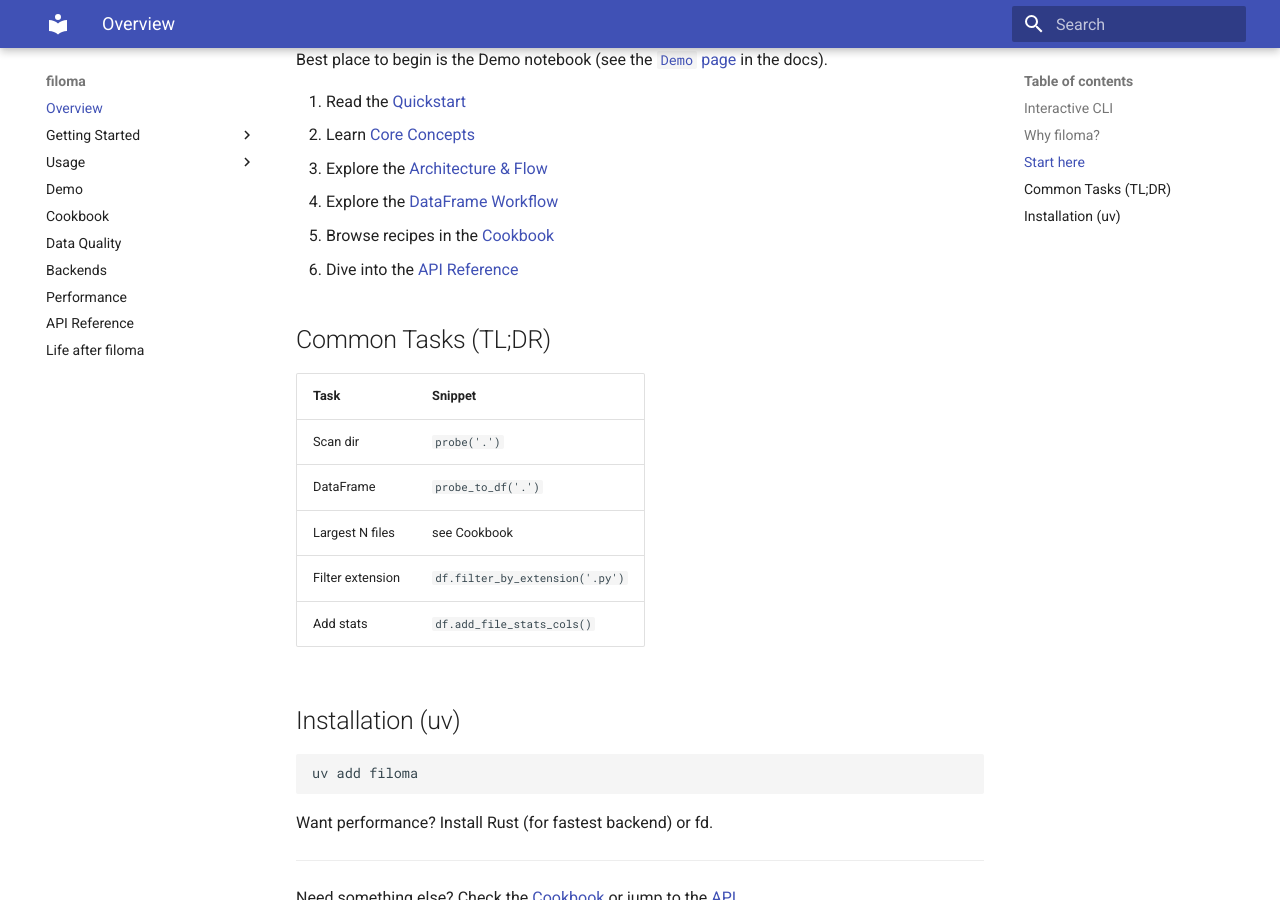
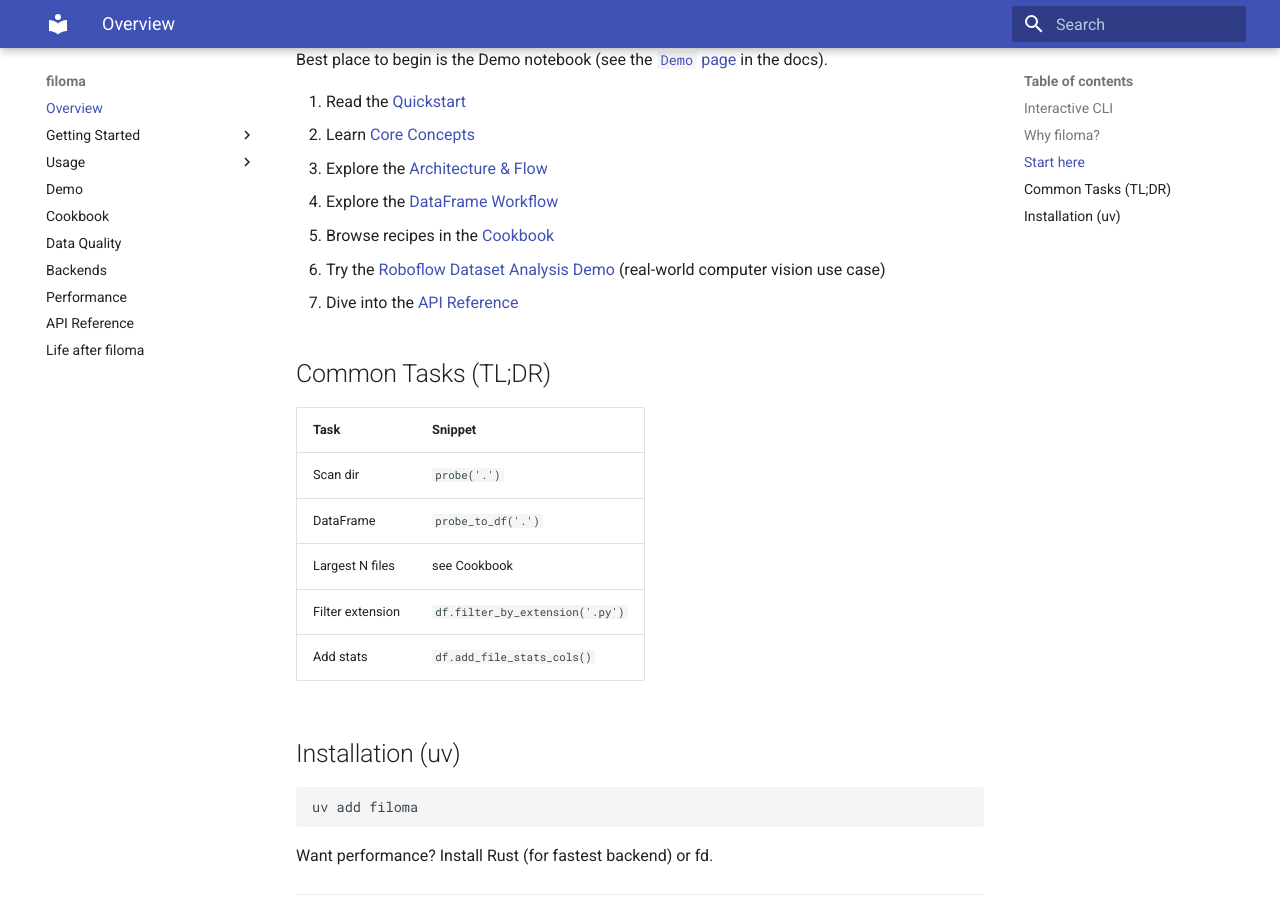
Before and after one commit to kalfasyan/filoma, an MkDocs documentation site: the page built from docs/index.md, in a window 1280 px wide and 900 px high, scrolled down 1077 px. Built offline with MkDocs 1.6.1 and Material for MkDocs 9.7.7, drawn with Linux system fonts in a browser that asks for light colours.

Commit message:
docs: add Roboflow Dataset Demo link to README and index, update notebook kernel display names and versions

```diff
--- a/docs/index.md
+++ b/docs/index.md
@@ -46,7 +46,8 @@
 3. Explore the [Architecture & Flow](architecture.md)
 4. Explore the [DataFrame Workflow](dataframe.md)
 5. Browse recipes in the [Cookbook](cookbook.md)
-6. Dive into the [API Reference](api.md)
+6. Try the [Roboflow Dataset Analysis Demo](https://github.com/kalfasyan/filoma/blob/main/notebooks/roboflow_demo.ipynb) (real-world computer vision use case)
+7. Dive into the [API Reference](api.md)
 
 ## Common Tasks (TL;DR)
 | Task | Snippet |
```
Also changed, not shown: README.md (+1 -0 lines), 2 other files.
